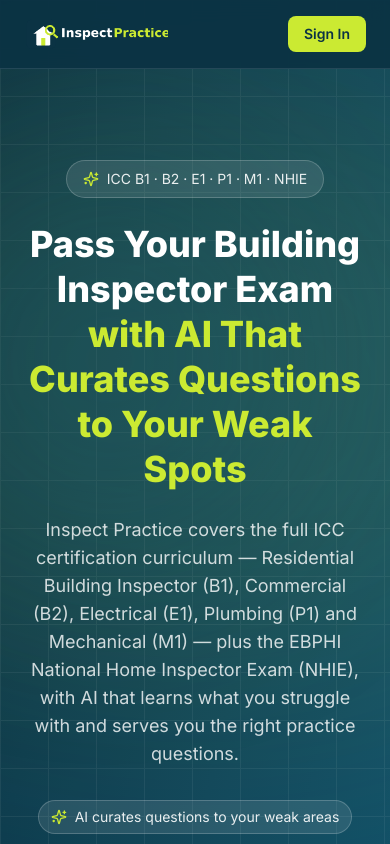
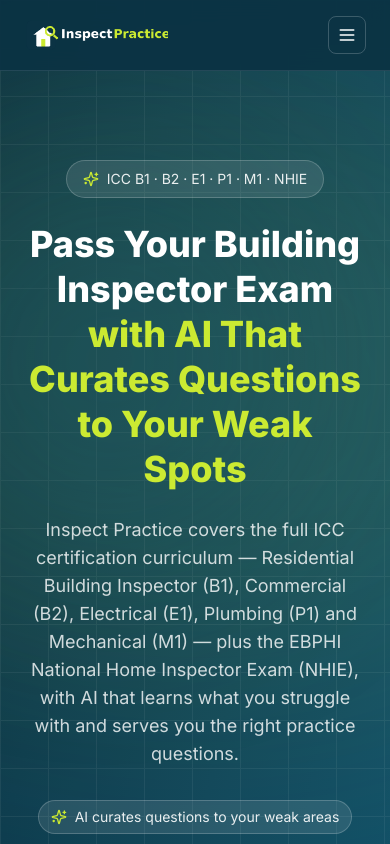
Before and after one commit to laoboatpeople/inspectpractice, a Next.js app in the folder client/: page / in a window 390 px wide. Shown: the top 844 px of the page. Built offline with nearby package versions, Linux system fonts and the light colour scheme.

Commit message:
fix(mobile): nav menu absent sous 768px — ajout hamburger md:hidden + dropdown complet (Features/How/Pricing/Blog/FAQ/Contact/Testimonials/Sign In), pattern réseau

```diff
--- a/client/components/marketing/LandingPage.tsx
+++ b/client/components/marketing/LandingPage.tsx
@@ -8,7 +8,7 @@ import {
   TrendingUp, MessageCircle, ClipboardCheck, Smartphone, Monitor,
   Clock, Target, Zap, ChevronRight, Play, Shield,
   Linkedin, Instagram, Check, Briefcase, LogIn, X,
-  GraduationCap, School, Building2
+  GraduationCap, School, Building2, Menu
 } from "lucide-react";
 import AppMockup from "@/components/marketing/AppMockup";
 import NewsletterSection from "@/components/marketing/NewsletterSection";
@@ -19,6 +19,7 @@ import PricingCard from "@/components/marketing/PricingCard";
 
 export default function MarketingLandingPage() {
   const [showDemo, setShowDemo] = useState(false);
+  const [menuOpen, setMenuOpen] = useState(false);
   const msgs: Record<string, unknown> = en;
   const tm = (key: string) => {
     const keys = key.split('.');
@@ -45,11 +46,34 @@ export default function MarketingLandingPage() {
             <a href="#testimonials" className="text-sm text-white/80 hover:text-[#CBEA32] transition-colors">{tm("nav.testimonials")}</a>
           </div>
           <div className="flex items-center gap-3">
-            <a href="/auth/login" className="px-4 py-2 bg-[#CBEA32] hover:bg-[#B5D51F] text-[#0B3344] rounded-lg text-sm font-semibold transition-colors">
+            <a href="/auth/login" className="hidden sm:inline-block px-4 py-2 bg-[#CBEA32] hover:bg-[#B5D51F] text-[#0B3344] rounded-lg text-sm font-semibold transition-colors whitespace-nowrap">
               {tm("nav.signIn")}
             </a>
+            <button
+              onClick={() => setMenuOpen(!menuOpen)}
+              className="md:hidden p-2 rounded-lg border border-white/20 text-white hover:bg-white/10 transition-colors"
+              aria-label="Toggle menu"
+            >
+              {menuOpen ? <X className="w-5 h-5" /> : <Menu className="w-5 h-5" />}
+            </button>
           </div>
         </div>
+        {menuOpen && (
+          <div className="md:hidden border-t border-white/10 bg-[#0B3344]/95 backdrop-blur-md">
+            <div className="px-6 py-4 flex flex-col gap-4">
+              <a href="#features" onClick={() => setMenuOpen(false)} className="text-sm text-white/80 hover:text-[#CBEA32] transition-colors">{tm("nav.features")}</a>
+              <a href="#how-it-works" onClick={() => setMenuOpen(false)} className="text-sm text-white/80 hover:text-[#CBEA32] transition-colors">{tm("nav.howItWorks")}</a>
+              <a href="#pricing" onClick={() => setMenuOpen(false)} className="text-sm text-white/80 hover:text-[#CBEA32] transition-colors">{tm("nav.pricing")}</a>
+              <a href="/blog" onClick={() => setMenuOpen(false)} className="text-sm text-white/80 hover:text-[#CBEA32] transition-colors">Blog</a>
+              <a href="/faq" onClick={() => setMenuOpen(false)} className="text-sm text-white/80 hover:text-[#CBEA32] transition-colors">FAQ</a>
+              <a href="/contact" onClick={() => setMenuOpen(false)} className="text-sm text-white/80 hover:text-[#CBEA32] transition-colors">Contact</a>
+              <a href="#testimonials" onClick={() => setMenuOpen(false)} className="text-sm text-white/80 hover:text-[#CBEA32] transition-colors">{tm("nav.testimonials")}</a>
+              <a href="/auth/login" onClick={() => setMenuOpen(false)} className="sm:hidden px-4 py-2 bg-[#CBEA32] hover:bg-[#B5D51F] text-[#0B3344] rounded-lg text-sm font-semibold text-center transition-colors">
+                {tm("nav.signIn")}
+              </a>
+            </div>
+          </div>
+        )}
       </nav>
 
       {/* 1. HERO SECTION */}
```
